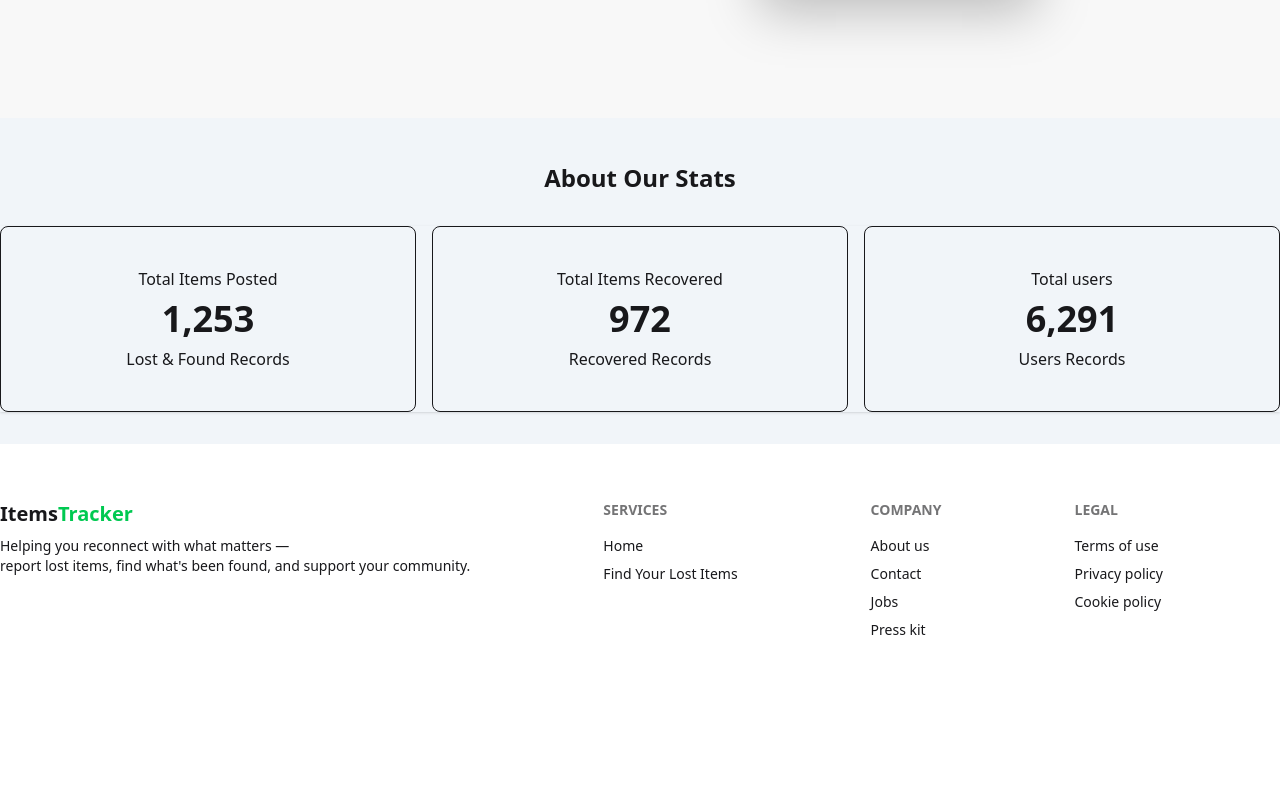
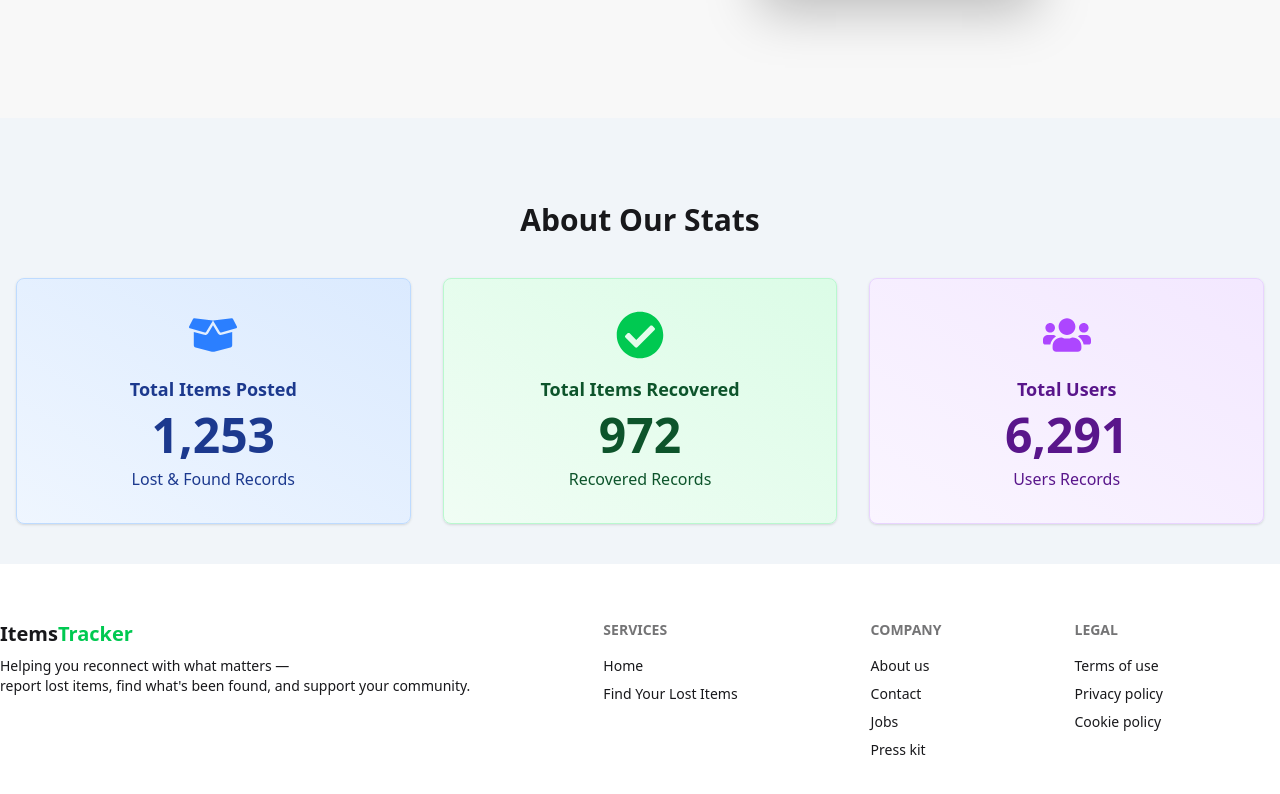
Before and after one commit to Captain-Kanak/found-lost-items-client, a React (Vite) app: page / in a window 1280 px wide. Shown: the part 1512-2306 px from the top of the page. Before the commit the page ends 2208 px from the top, so only its background shows below. Built offline with nearby package versions, Linux system fonts and the light colour scheme; no server answers.

Commit message:
stats update

```diff
--- /dev/null
+++ b/src/components/Home/AboutOurStats.jsx
@@ -0,0 +1,64 @@
+import CountUp from "react-countup";
+import { FaBoxOpen, FaCheckCircle, FaUsers } from "react-icons/fa";
+
+const AboutOurStats = () => {
+  const stats = [
+    {
+      id: 1,
+      title: "Total Items Posted",
+      count: 1253,
+      subtitle: "Lost & Found Records",
+      icon: <FaBoxOpen className="text-blue-500 text-5xl mb-4" />,
+      colorClass: "from-blue-50 to-blue-100 border-blue-200 text-blue-900",
+    },
+    {
+      id: 2,
+      title: "Total Items Recovered",
+      count: 972,
+      subtitle: "Recovered Records",
+      icon: <FaCheckCircle className="text-green-500 text-5xl mb-4" />,
+      colorClass: "from-green-50 to-green-100 border-green-200 text-green-900",
+    },
+    {
+      id: 3,
+      title: "Total Users",
+      count: 6291,
+      subtitle: "Users Records",
+      icon: <FaUsers className="text-purple-500 text-5xl mb-4" />,
+      colorClass:
+        "from-purple-50 to-purple-100 border-purple-200 text-purple-900",
+    },
+  ];
+
+  return (
+    <div className="py-10 px-4 max-w-7xl mx-auto">
+      <h1 className="text-3xl font-extrabold text-center mb-10">
+        About Our Stats
+      </h1>
+
+      <div className="grid gap-8 grid-cols-1 md:grid-cols-3">
+        {stats.map(({ id, title, count, subtitle, icon, colorClass }) => (
+          <div
+            key={id}
+            className={`bg-gradient-to-tr ${colorClass} border rounded-lg p-8 flex flex-col items-center text-center shadow-sm hover:shadow-lg transition-shadow duration-300`}
+          >
+            {icon}
+            <p className="font-semibold text-lg mb-2">{title}</p>
+            <h2 className="text-5xl font-extrabold mb-2">
+              <CountUp
+                start={0}
+                end={count}
+                duration={3}
+                delay={1.5}
+                separator=","
+              />
+            </h2>
+            <p className="font-medium">{subtitle}</p>
+          </div>
+        ))}
+      </div>
+    </div>
+  );
+};
+
+export default AboutOurStats;
--- a/src/components/Home/AboutUs.jsx
+++ /dev/null
@@ -1,54 +0,0 @@
-import CountUp from "react-countup";
-
-const AboutUs = () => {
-  return (
-    <div>
-      <h1 className="text-2xl text-center font-bold">About Our Stats</h1>
-      <div className="my-8 grid gap-4 grid-cols-1 lg:grid-cols-3 shadow">
-        <div className="border rounded-lg flex gap-2 flex-col py-10 items-center justify-center">
-          <p className="font-medium">Total Items Posted</p>
-          <h2 className="text-4xl font-bold">
-            <CountUp
-              start={0}
-              end={1253}
-              duration={3}
-              delay={1.5}
-              separator=","
-            />
-          </h2>
-          <p className="font-medium">Lost & Found Records</p>
-        </div>
-
-        <div className="border rounded-lg flex gap-2 flex-col py-10 items-center justify-center">
-          <p className="font-medium">Total Items Recovered</p>
-          <h2 className="text-4xl font-bold">
-            <CountUp
-              start={0}
-              end={972}
-              duration={3}
-              delay={1.5}
-              separator=","
-            />
-          </h2>
-          <p className="font-medium">Recovered Records</p>
-        </div>
-
-        <div className="border rounded-lg flex gap-2 flex-col py-10 items-center justify-center">
-          <p className="font-medium">Total users</p>
-          <h2 className="text-4xl font-bold">
-            <CountUp
-              start={0}
-              end={6291}
-              duration={3}
-              delay={1.5}
-              separator=","
-            />
-          </h2>
-          <p className="font-medium">Users Records</p>
-        </div>
-      </div>
-    </div>
-  );
-};
-
-export default AboutUs;
--- a/src/components/Home/LateastItems.jsx
+++ b/src/components/Home/LateastItems.jsx
@@ -7,7 +7,7 @@ import { Link } from "react-router";
 const LateastItems = () => {
   const { loading, setLoading } = useContext(AuthContext);
   const [items, setItems] = useState([]);
-  const firstSix = items.slice(0, 6);
+  const firstSix = items.slice(0, 8);
 
   useEffect(() => {
     axios
--- a/src/components/ItemsCard.jsx
+++ b/src/components/ItemsCard.jsx
@@ -16,7 +16,7 @@ const ItemsCard = ({ item }) => {
         <div className="card-body">
           <h2 className="card-title">
             {title}
-            <div className="badge badge-secondary">{post_type}</div>
+            <div className="badge badge-info text-white">{post_type}</div>
           </h2>
           <div>
             <p className="flex gap-1 items-center text-base">
--- a/src/navigations/FoundLostItems.jsx
+++ b/src/navigations/FoundLostItems.jsx
@@ -38,7 +38,7 @@ const FoundLostItems = () => {
     );
 
   return (
-    <div className="py-8 px-4 max-w-6xl mx-auto">
+    <div className="py-8">
       <Helmet>
         <title>All Items - App</title>
       </Helmet>
@@ -59,7 +59,7 @@ const FoundLostItems = () => {
 
       <div>
         {filteredItems.length > 0 ? (
-          <div className="grid gap-5 lg:gap-20 grid-cols-1 md:grid-cols-2 lg:grid-cols-3">
+          <div className="grid gap-4 grid-cols-1 md:grid-cols-2 lg:grid-cols-4">
             {filteredItems.map((item) => (
               <ItemsCard key={item._id} item={item} />
             ))}
--- a/src/navigations/Home.jsx
+++ b/src/navigations/Home.jsx
@@ -1,8 +1,8 @@
 import React from "react";
 import Slider from "../components/Home/Slider";
 import LateastItems from "../components/Home/LateastItems";
-import AboutUs from "../components/Home/AboutUs";
 import OurMission from "../components/Home/OurMission";
+import AboutOurStats from "../components/Home/AboutOurStats";
 
 const Home = () => {
   return (
@@ -10,7 +10,7 @@ const Home = () => {
       <Slider />
       <LateastItems />
       <OurMission />
-      <AboutUs />
+      <AboutOurStats />
     </div>
   );
 };
```
